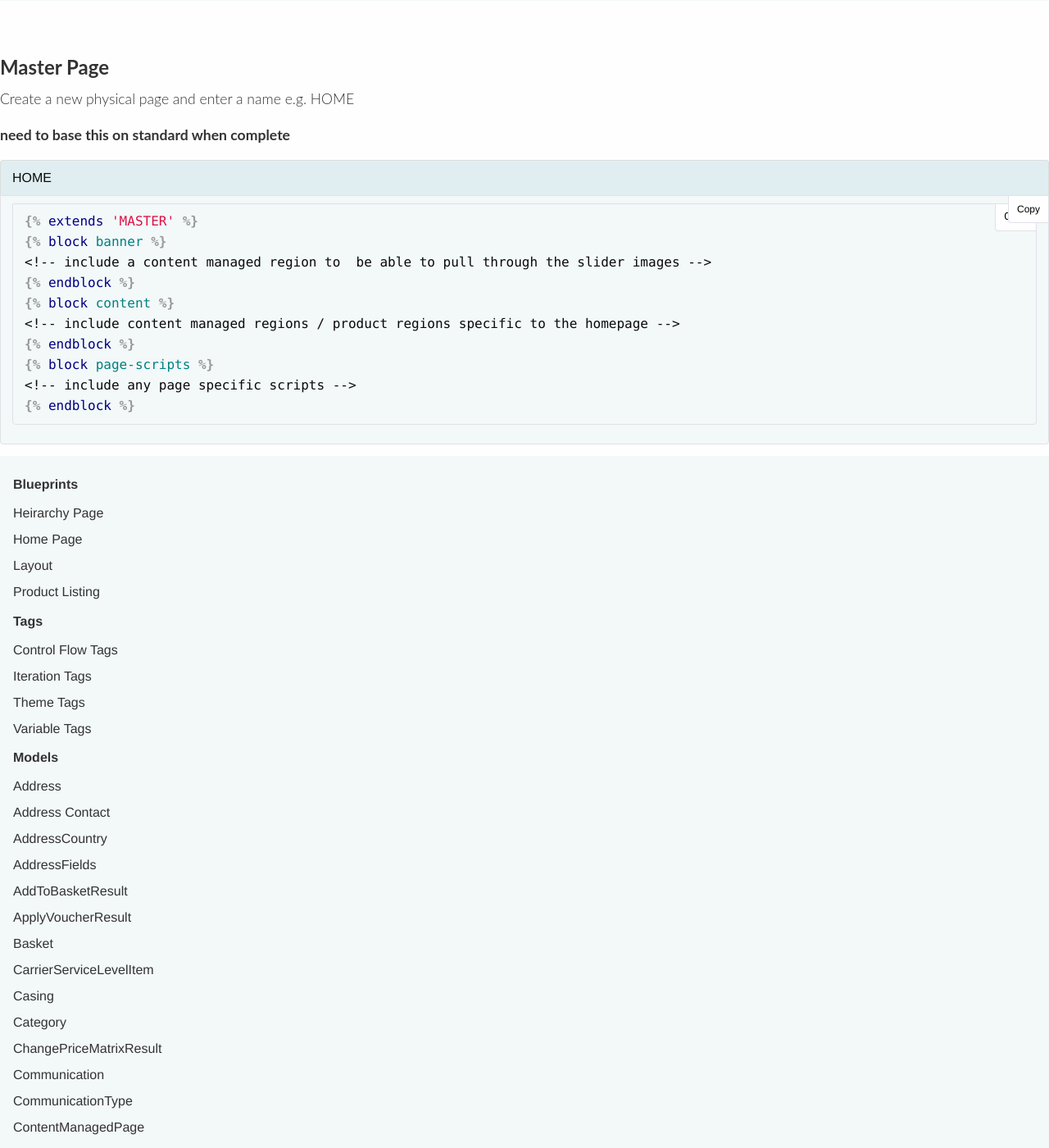
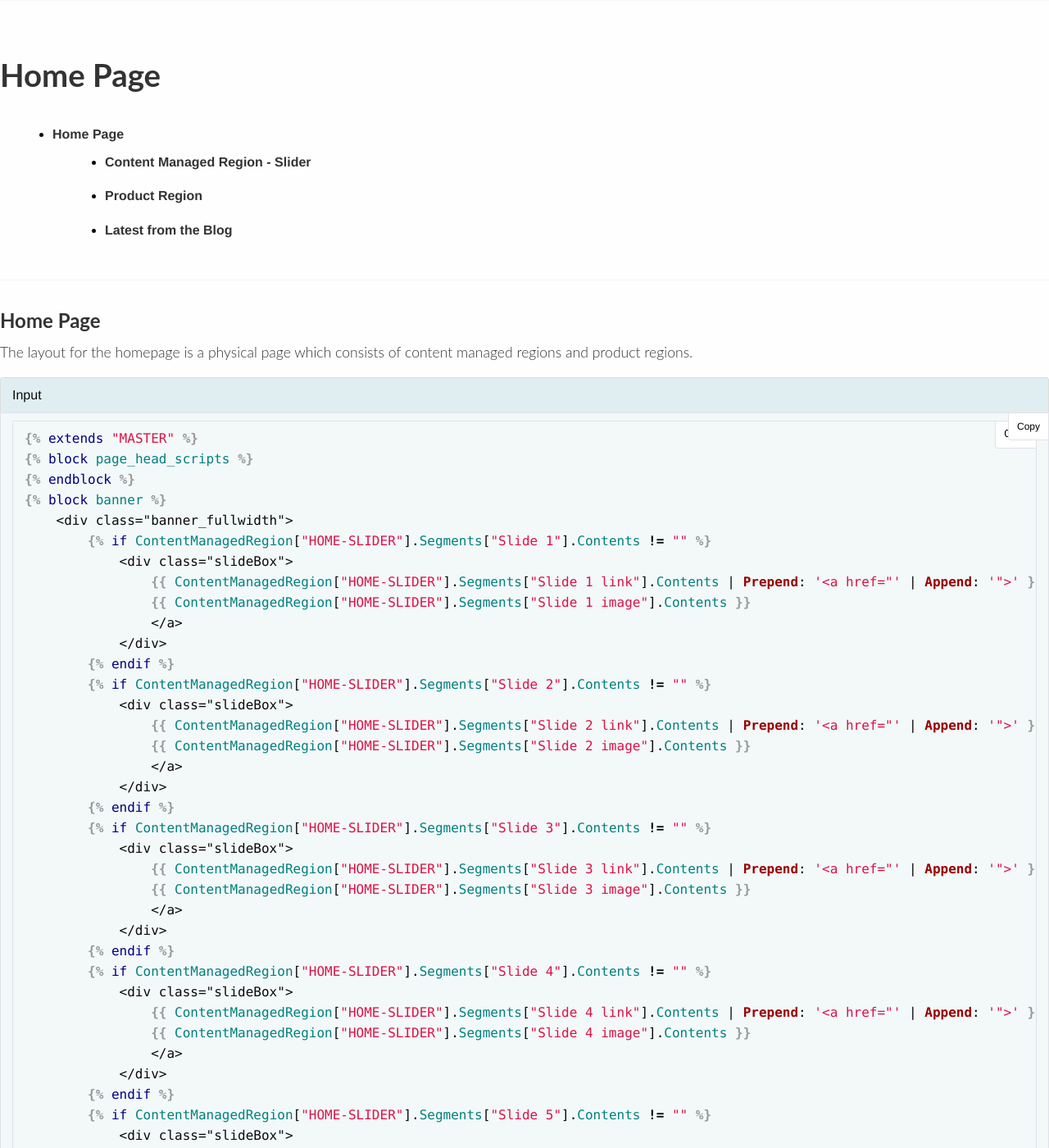
Before and after one commit to Woollins/liquid-docs, a Jekyll site: the page built from docs/_blueprints/homepage.md, in a window 1280 px wide and 1400 px high, scrolled down 394 px. Shown: the whole window at 82% size. Built offline with Jekyll 4.4.1, drawn with Linux system fonts in a browser that asks for light colours; nearby versions of some CDN libraries; comment, search, counter and statistics services are not loaded; some of the changed text lies outside the part shown.

Commit message:
updating blueprints

````diff
--- a/docs/_blueprints/homepage.md
+++ b/docs/_blueprints/homepage.md
@@ -5,24 +5,90 @@ name: homepage
 description: Blueprint for creating a Home page
 ---
 
-### Master Page
+## Home Page
 
-Create a new physical page and enter a name e.g. HOME
+* [Home Page](#home)
+  * [Content Managed Region - Slider](#cmr-slider)
+  * [Product Region](#productregion)
+  * [Latest from the Blog](#bloglatest)
 
-__need to base this on standard when complete__
+<a name="home"></a>
+### Home Page
+The layout for the homepage is a physical page which consists of content managed regions and product regions.
 
-<div class="example-title">HOME</div>
+<div class="example-title">Input</div>
 {% raw %}
 ```liquid
-{% extends 'MASTER' %}
+{% extends "MASTER" %}
+{% block page_head_scripts %}
+{% endblock %}
 {% block banner %}
-<!-- include a content managed region to  be able to pull through the slider images -->
+    <div class="banner_fullwidth">
+        {% if ContentManagedRegion["HOME-SLIDER"].Segments["Slide 1"].Contents != "" %}
+            <div class="slideBox">
+                {{ ContentManagedRegion["HOME-SLIDER"].Segments["Slide 1 link"].Contents | Prepend: '<a href="' | Append: '">' }}
+                {{ ContentManagedRegion["HOME-SLIDER"].Segments["Slide 1 image"].Contents }}
+                </a>
+            </div>
+        {% endif %}
+        {% if ContentManagedRegion["HOME-SLIDER"].Segments["Slide 2"].Contents != "" %}
+            <div class="slideBox">
+                {{ ContentManagedRegion["HOME-SLIDER"].Segments["Slide 2 link"].Contents | Prepend: '<a href="' | Append: '">' }}
+                {{ ContentManagedRegion["HOME-SLIDER"].Segments["Slide 2 image"].Contents }}
+                </a>
+            </div>
+        {% endif %}
+        {% if ContentManagedRegion["HOME-SLIDER"].Segments["Slide 3"].Contents != "" %}
+            <div class="slideBox">
+                {{ ContentManagedRegion["HOME-SLIDER"].Segments["Slide 3 link"].Contents | Prepend: '<a href="' | Append: '">' }}
+                {{ ContentManagedRegion["HOME-SLIDER"].Segments["Slide 3 image"].Contents }}
+                </a>
+            </div>
+        {% endif %}
+        {% if ContentManagedRegion["HOME-SLIDER"].Segments["Slide 4"].Contents != "" %}
+            <div class="slideBox">
+                {{ ContentManagedRegion["HOME-SLIDER"].Segments["Slide 4 link"].Contents | Prepend: '<a href="' | Append: '">' }}
+                {{ ContentManagedRegion["HOME-SLIDER"].Segments["Slide 4 image"].Contents }}
+                </a>
+            </div>
+        {% endif %}
+        {% if ContentManagedRegion["HOME-SLIDER"].Segments["Slide 5"].Contents != "" %}
+            <div class="slideBox">
+                {{ ContentManagedRegion["HOME-SLIDER"].Segments["Slide 5 link"].Contents | Prepend: '<a href="' | Append: '">' }}
+                {{ ContentManagedRegion["HOME-SLIDER"].Segments["Slide 5 image"].Contents }}
+                </a>
+            </div>
+        {% endif %}
+    </div>
+    <!-- Optional full width slider code -->
 {% endblock %}
-{% block content %}
-<!-- include content managed regions / product regions specific to the homepage -->
+
+{% block main %}
+<section class="row home__prodRegion">
+    <div class="medium-12 columns home__prodregion__title">
+        <h1>Home Product Region</h1>
+    </div>
+    <!-- Check the product region exists -->
+    {% if ProductRegion['HOME-PR1'] %}
+        {% for prod in ProductRegion['HOME-PR1'].Products %}
+            {% include 'SNIPPET-PRODUCT-REGION-HOME' %}
+        {% endfor %}
+    {% endif %}
+</section>
+
+<!-- Home call to action banners -->
+<section class="row home__bannercalls">
+    {{ ContentManagedRegion["HOME-CMR"].Segments["Banner1"].Contents | Prepend: '<article class="medium-4 columns homeBanners__CMR">' | Append: '</article>' }}
+    {{ ContentManagedRegion["HOME-CMR"].Segments["Banner2"].Contents | Prepend: '<article class="medium-4 columns homeBanners__CMR">' | Append: '</article>' }}
+    {{ ContentManagedRegion["HOME-CMR"].Segments["Banner3"].Contents | Prepend: '<article class="medium-4 columns homeBanners__CMR">' | Append: '</article>' }}
+</section>
+
 {% endblock %}
-{% block page-scripts %}
-<!-- include any page specific scripts -->
+
+{% block page_scripts %}
+<!-- Home specific slick scripts -->
 {% endblock %}
 ```
 {% endraw %}
+
+---
````
